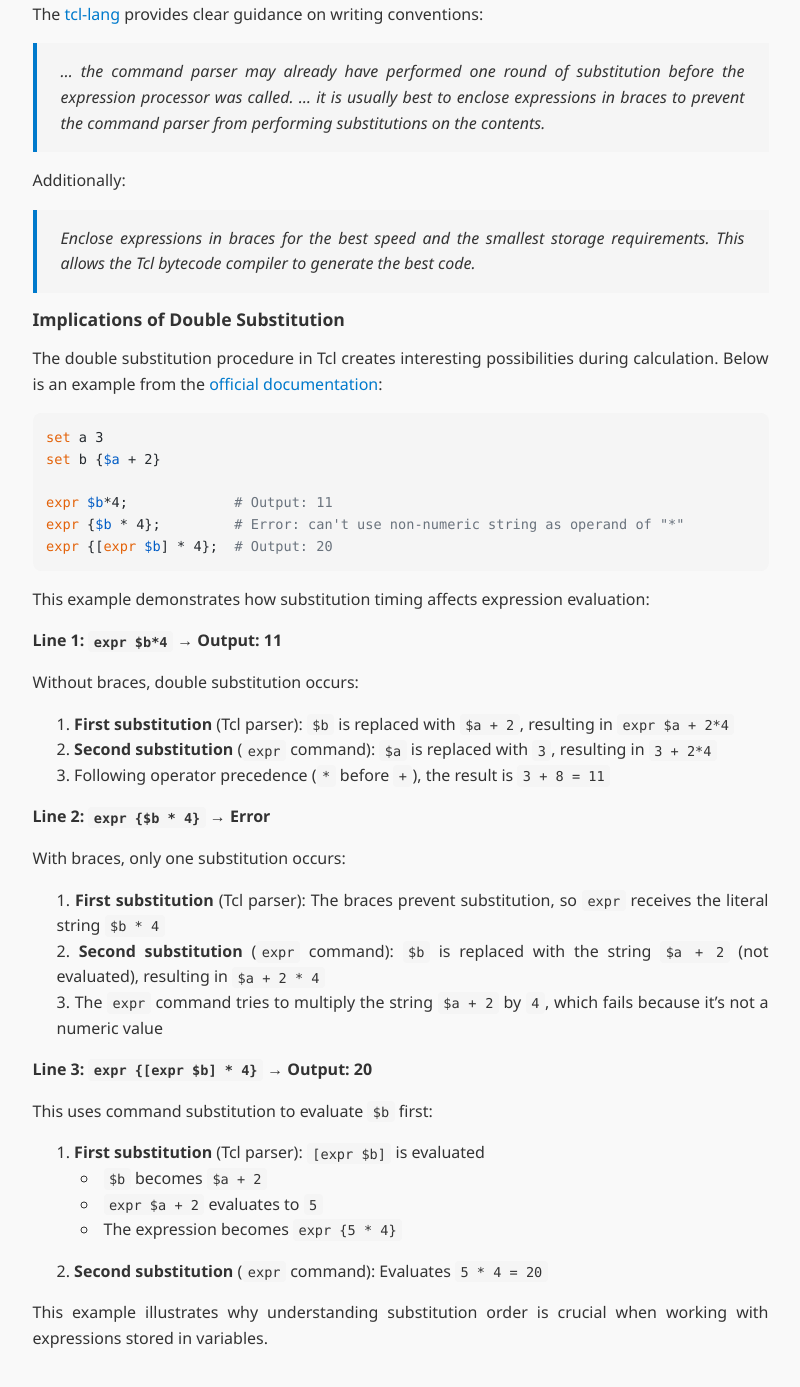
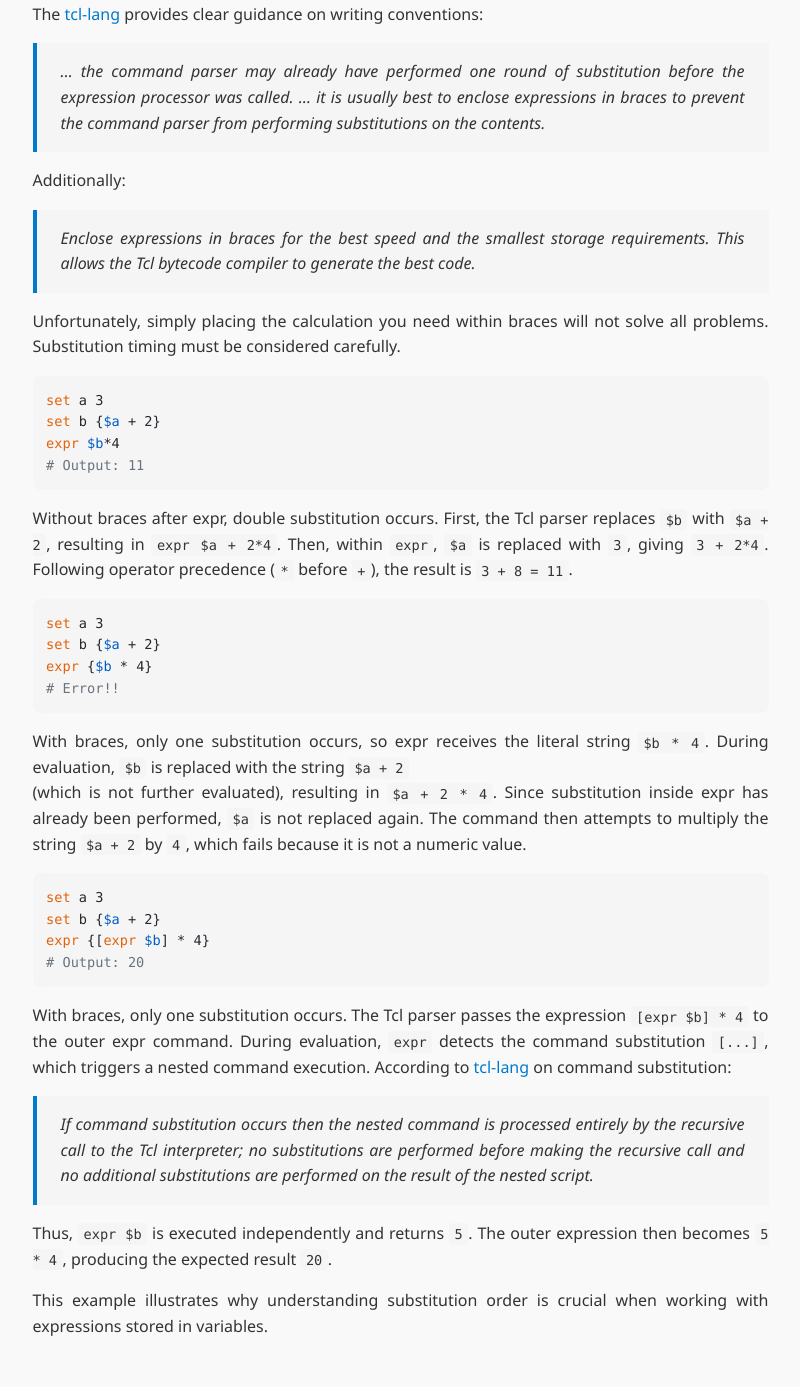
Before and after one commit to wyatthoho/wyatthoho.github.io, a Jekyll site: the page built from _notes/tcl-gotchas-commands-substitutions-expressions.md, in a window 1280 px wide and 1400 px high, scrolled down 3983 px. Shown: the top 1387 px of the window, without its empty margins (232-1032 px from the left). Built offline with Jekyll 4.4.1, drawn with Linux system fonts in a browser that asks for light colours; nearby versions of some CDN libraries.

Commit message:
refine double substitution explanation and correct examples in Tcl gotchas note

````diff
--- a/_notes/tcl-gotchas-commands-substitutions-expressions.md
+++ b/_notes/tcl-gotchas-commands-substitutions-expressions.md
@@ -205,51 +205,57 @@ Additionally:
 > requirements. This allows the Tcl bytecode compiler to generate the best
 > code.
 
-### Implications of Double Substitution
-
-The double substitution procedure in Tcl creates interesting possibilities
-during calculation. Below is an example from the [official documentation][expr]:
+Unfortunately, simply placing the calculation you need within braces will not
+solve all problems. Substitution timing must be considered carefully.
 
 ```tcl
 set a 3
 set b {$a + 2}
-
-expr $b*4;             # Output: 11
-expr {$b * 4};         # Error: can't use non-numeric string as operand of "*"
-expr {[expr $b] * 4};  # Output: 20
+expr $b*4
+# Output: 11
 ```
 
-This example demonstrates how substitution timing affects expression evaluation:
+Without braces after expr, double substitution occurs. First, the Tcl parser
+replaces `$b` with `$a + 2`, resulting in `expr $a + 2*4`. Then, within `expr`,
+`$a` is replaced with `3`, giving `3 + 2*4`. Following operator precedence
+(`*` before `+`), the result is `3 + 8 = 11`.
 
-**Line 1: `expr $b*4` → Output: 11**
+```tcl
+set a 3
+set b {$a + 2}
+expr {$b * 4}
+# Error!!
+```
 
-Without braces, double substitution occurs:
-1. **First substitution** (Tcl parser): `$b` is replaced with `$a + 2`,
-   resulting in `expr $a + 2*4`
-2. **Second substitution** (`expr` command): `$a` is replaced with `3`,
-   resulting in `3 + 2*4`
-3. Following operator precedence (`*` before `+`), the result is `3 + 8 = 11`
+With braces, only one substitution occurs, so expr receives the literal
+string `$b * 4`. During evaluation, `$b` is replaced with the string `$a + 2`
+(which is not further evaluated), resulting in `$a + 2 * 4`. Since substitution
+inside expr has already been performed, `$a` is not replaced again. The
+command then attempts to multiply the string `$a + 2` by `4`, which fails
+because it is not a numeric value.
 
-**Line 2: `expr {$b * 4}` → Error**
+```tcl
+set a 3
+set b {$a + 2}
+expr {[expr $b] * 4}
+# Output: 20
+```
 
-With braces, only one substitution occurs:
-1. **First substitution** (Tcl parser): The braces prevent substitution,
-   so `expr` receives the literal string `$b * 4`
-2. **Second substitution** (`expr` command): `$b` is replaced with the
-   string `$a + 2` (not evaluated), resulting in `$a + 2 * 4`
-3. The `expr` command tries to multiply the string `$a + 2` by `4`, which
-   fails because it's not a numeric value
+With braces, only one substitution occurs. The Tcl parser passes the expression
+`[expr $b] * 4` to the outer expr command. During evaluation, `expr` detects
+the command substitution `[...]`, which triggers a nested command execution.
+According to [tcl-lang][tcl] on command substitution:
 
-**Line 3: `expr {[expr $b] * 4}` → Output: 20**
+> If command substitution occurs then the nested command is processed entirely
+> by the recursive call to the Tcl interpreter; no substitutions are performed
+> before making the recursive call and no additional substitutions are
+> performed on the result of the nested script.
 
-This uses command substitution to evaluate `$b` first:
-1. **First substitution** (Tcl parser): `[expr $b]` is evaluated
-   - `$b` becomes `$a + 2`
-   - `expr $a + 2` evaluates to `5`
-   - The expression becomes `expr {5 * 4}`
-2. **Second substitution** (`expr` command): Evaluates `5 * 4 = 20`
+Thus, `expr $b` is executed independently and returns `5`. The outer expression
+then becomes `5 * 4`, producing the expected result `20`.
 
 This example illustrates why understanding substitution order is crucial when
 working with expressions stored in variables.
 
 [expr]: https://www.tcl-lang.org/man/tcl8.6/TclCmd/expr.htm
+[tcl]: https://www.tcl-lang.org/man/tcl8.6/TclCmd/Tcl.htm
````
